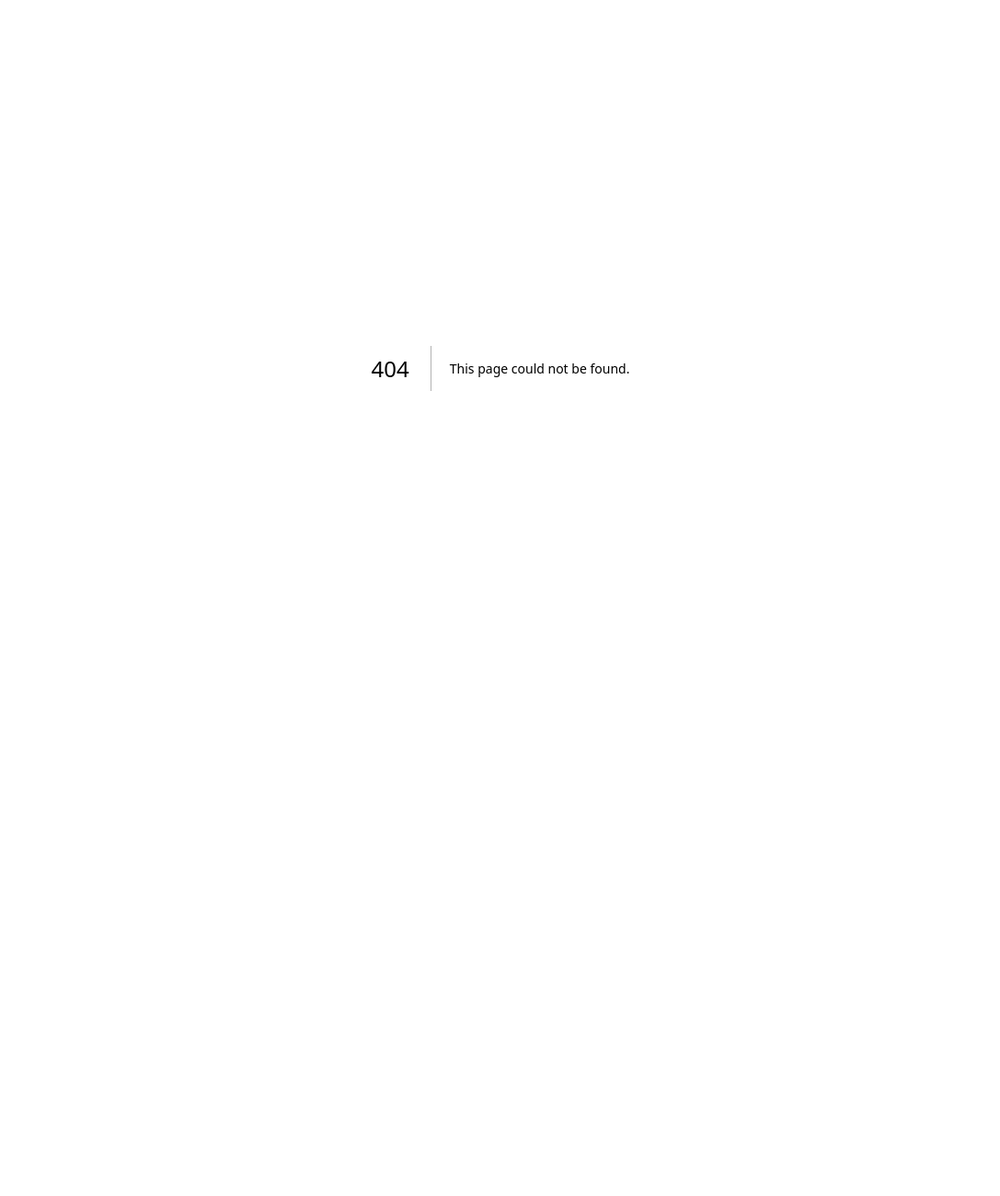
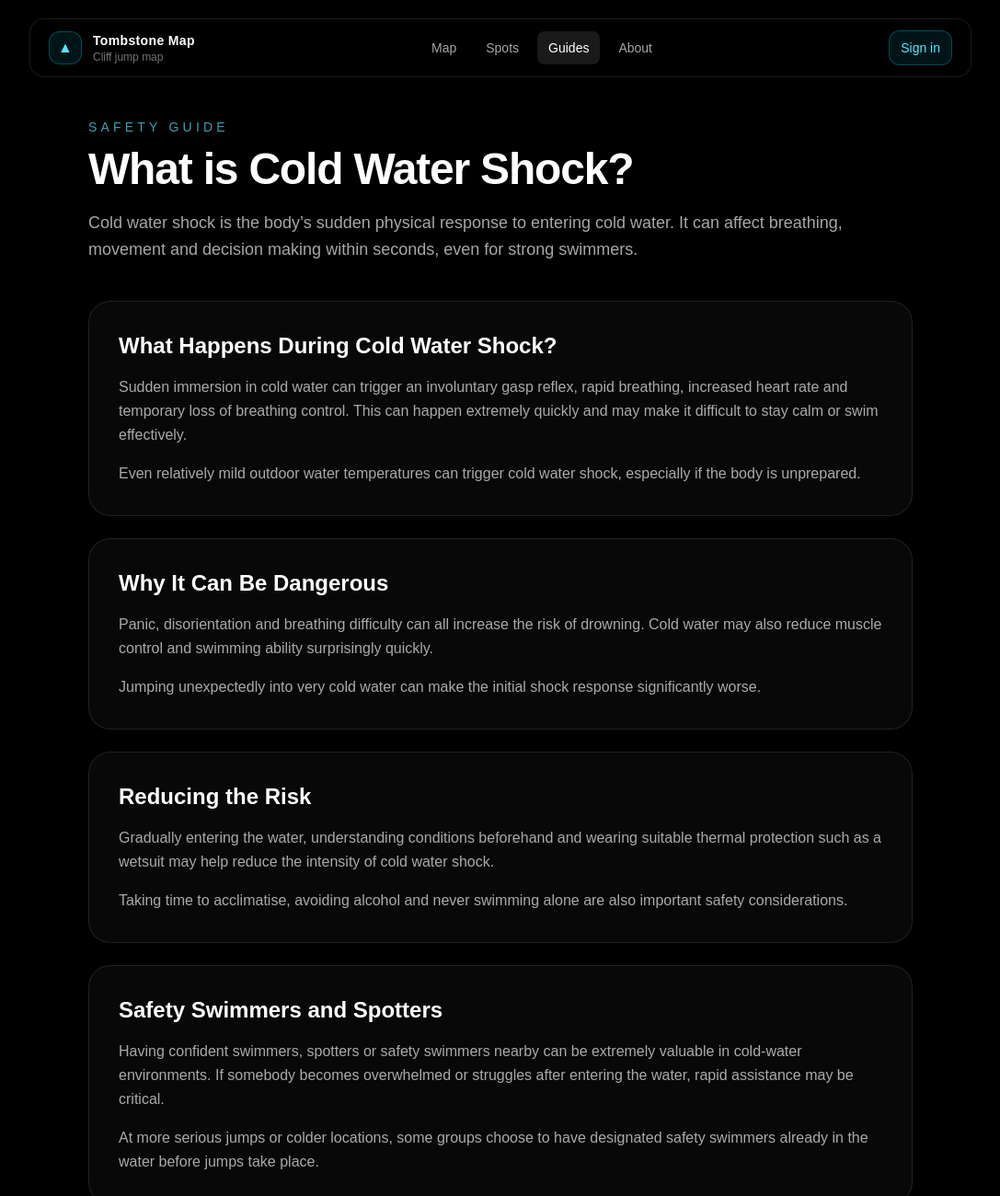
Before and after one commit to dyls-03/tombstonemap-v2, a Next.js app: page /guides/cold-water-shock in a window 1280 px wide. Before the commit this address had no page. Shown: the top 1300 px of the page at 92% size, without its empty margins (96-1183 px from the left). Before the commit the page ends 800 px from the top, so only its background shows below. Built offline with nearby package versions, Linux system fonts and the light colour scheme.

Commit message:
#68: Added cold water shock page

```diff
--- /dev/null
+++ b/app/guides/cold-water-shock/page.tsx
@@ -0,0 +1,132 @@
+import FloatingNavbar from "@/components/layout/FloatingNavBar";
+
+export const metadata = {
+    title: "What is Cold Water Shock? | Tombstone Map",
+    description:
+      "Learn what cold water shock is, why it happens and how to reduce the risks during outdoor swimming and cliff jumping.",
+  };
+
+  export default function ColdWaterShockPage() {
+    return (
+      <main className="min-h-screen bg-black px-6 py-32 text-white">
+        <FloatingNavbar/>
+        <div className="mx-auto max-w-4xl">
+
+          <div className="mb-10">
+            <p className="mb-3 text-sm uppercase tracking-[0.3em] text-cyan-300/70">
+              Safety Guide
+            </p>
+
+            <h1 className="text-5xl font-bold tracking-tight">
+              What is Cold Water Shock?
+            </h1>
+
+            <p className="mt-5 text-lg leading-relaxed text-white/65">
+              Cold water shock is the body’s sudden physical response to entering
+              cold water. It can affect breathing, movement and decision making
+              within seconds, even for strong swimmers.
+            </p>
+          </div>
+
+          <div className="space-y-6">
+
+            <section className="rounded-3xl border border-white/10 bg-white/[0.03] p-8 backdrop-blur-xl">
+              <h2 className="mb-4 text-2xl font-semibold">
+                What Happens During Cold Water Shock?
+              </h2>
+
+              <p className="leading-relaxed text-white/65">
+                Sudden immersion in cold water can trigger an involuntary gasp
+                reflex, rapid breathing, increased heart rate and temporary loss
+                of breathing control. This can happen extremely quickly and may
+                make it difficult to stay calm or swim effectively.
+              </p>
+
+              <p className="mt-4 leading-relaxed text-white/65">
+                Even relatively mild outdoor water temperatures can trigger cold
+                water shock, especially if the body is unprepared.
+              </p>
+            </section>
+
+            <section className="rounded-3xl border border-white/10 bg-white/[0.03] p-8 backdrop-blur-xl">
+              <h2 className="mb-4 text-2xl font-semibold">
+                Why It Can Be Dangerous
+              </h2>
+
+              <p className="leading-relaxed text-white/65">
+                Panic, disorientation and breathing difficulty can all increase
+                the risk of drowning. Cold water may also reduce muscle control
+                and swimming ability surprisingly quickly.
+              </p>
+
+              <p className="mt-4 leading-relaxed text-white/65">
+                Jumping unexpectedly into very cold water can make the initial
+                shock response significantly worse.
+              </p>
+            </section>
+
+            <section className="rounded-3xl border border-white/10 bg-white/[0.03] p-8 backdrop-blur-xl">
+              <h2 className="mb-4 text-2xl font-semibold">
+                Reducing the Risk
+              </h2>
+
+              <p className="leading-relaxed text-white/65">
+                Gradually entering the water, understanding conditions beforehand
+                and wearing suitable thermal protection such as a wetsuit may help
+                reduce the intensity of cold water shock.
+              </p>
+
+              <p className="mt-4 leading-relaxed text-white/65">
+                Taking time to acclimatise, avoiding alcohol and never swimming
+                alone are also important safety considerations.
+              </p>
+            </section>
+
+            <section className="rounded-3xl border border-white/10 bg-white/[0.03] p-8 backdrop-blur-xl">
+              <h2 className="mb-4 text-2xl font-semibold">
+                Safety Swimmers and Spotters
+              </h2>
+
+              <p className="leading-relaxed text-white/65">
+                Having confident swimmers, spotters or safety swimmers nearby can
+                be extremely valuable in cold-water environments. If somebody
+                becomes overwhelmed or struggles after entering the water, rapid
+                assistance may be critical.
+              </p>
+
+              <p className="mt-4 leading-relaxed text-white/65">
+                At more serious jumps or colder locations, some groups choose to
+                have designated safety swimmers already in the water before jumps
+                take place.
+              </p>
+            </section>
+
+            <section className="rounded-3xl border border-white/10 bg-white/[0.03] p-8 backdrop-blur-xl">
+              <h2 className="mb-4 text-2xl font-semibold">
+                Know When to Walk Away
+              </h2>
+
+              <p className="leading-relaxed text-white/65">
+                If the water feels dangerously cold, conditions look poor or
+                confidence is low, the safest option may simply be not to jump.
+                Outdoor conditions can change rapidly and there is never any shame
+                in deciding not to continue.
+              </p>
+            </section>
+
+            <section className="rounded-3xl border border-red-500/20 bg-red-500/5 p-8 backdrop-blur-xl">
+              <h2 className="mb-4 text-2xl font-semibold text-red-200">
+                Important Reminder
+              </h2>
+
+              <p className="leading-relaxed text-red-100/75">
+                Cold water can be dangerous regardless of swimming ability or
+                previous experience. Tombstone Map does not guarantee the safety
+                of any location or activity shown on the platform.
+              </p>
+            </section>
+          </div>
+        </div>
+      </main>
+    );
+  }
```
